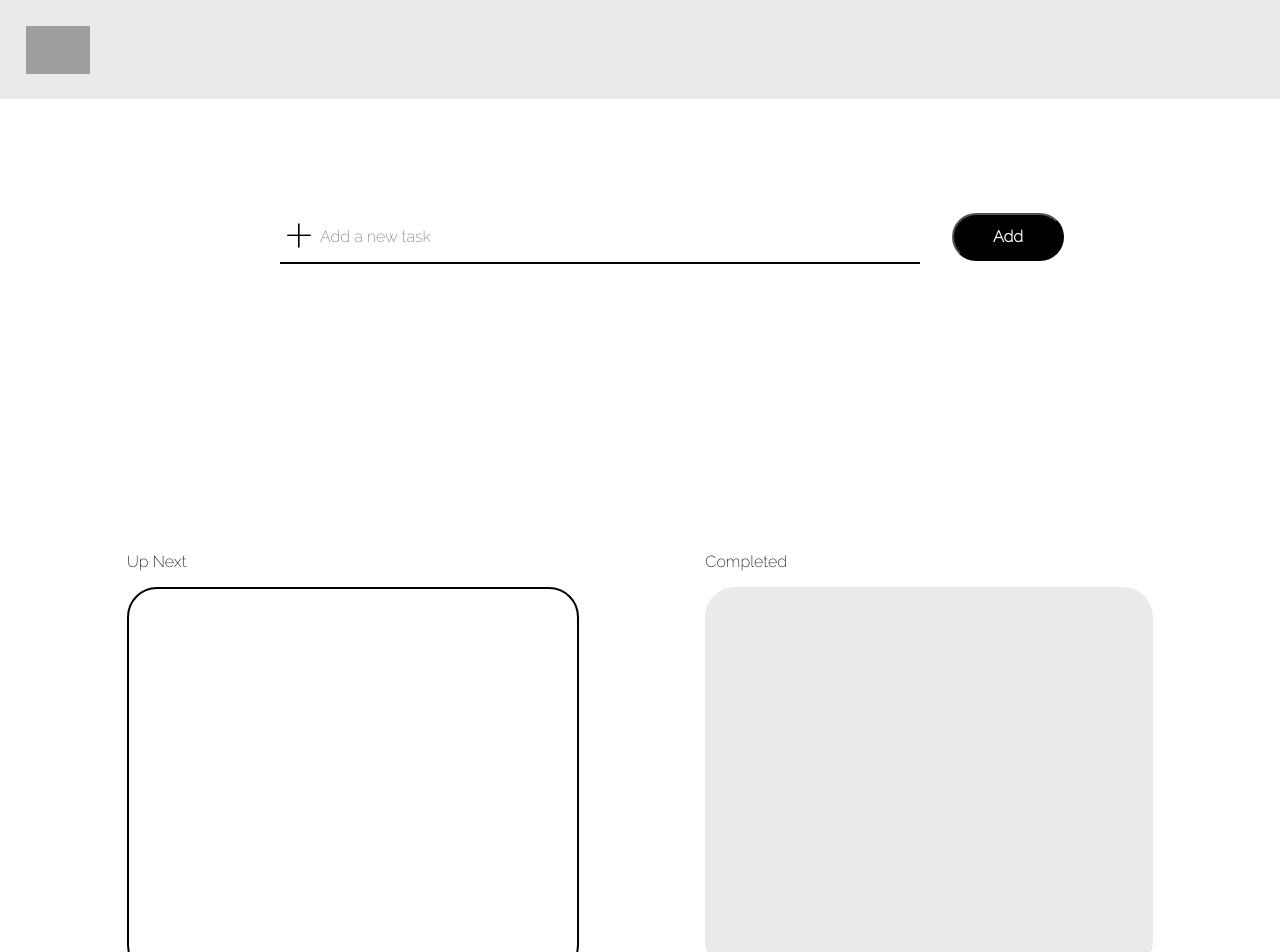
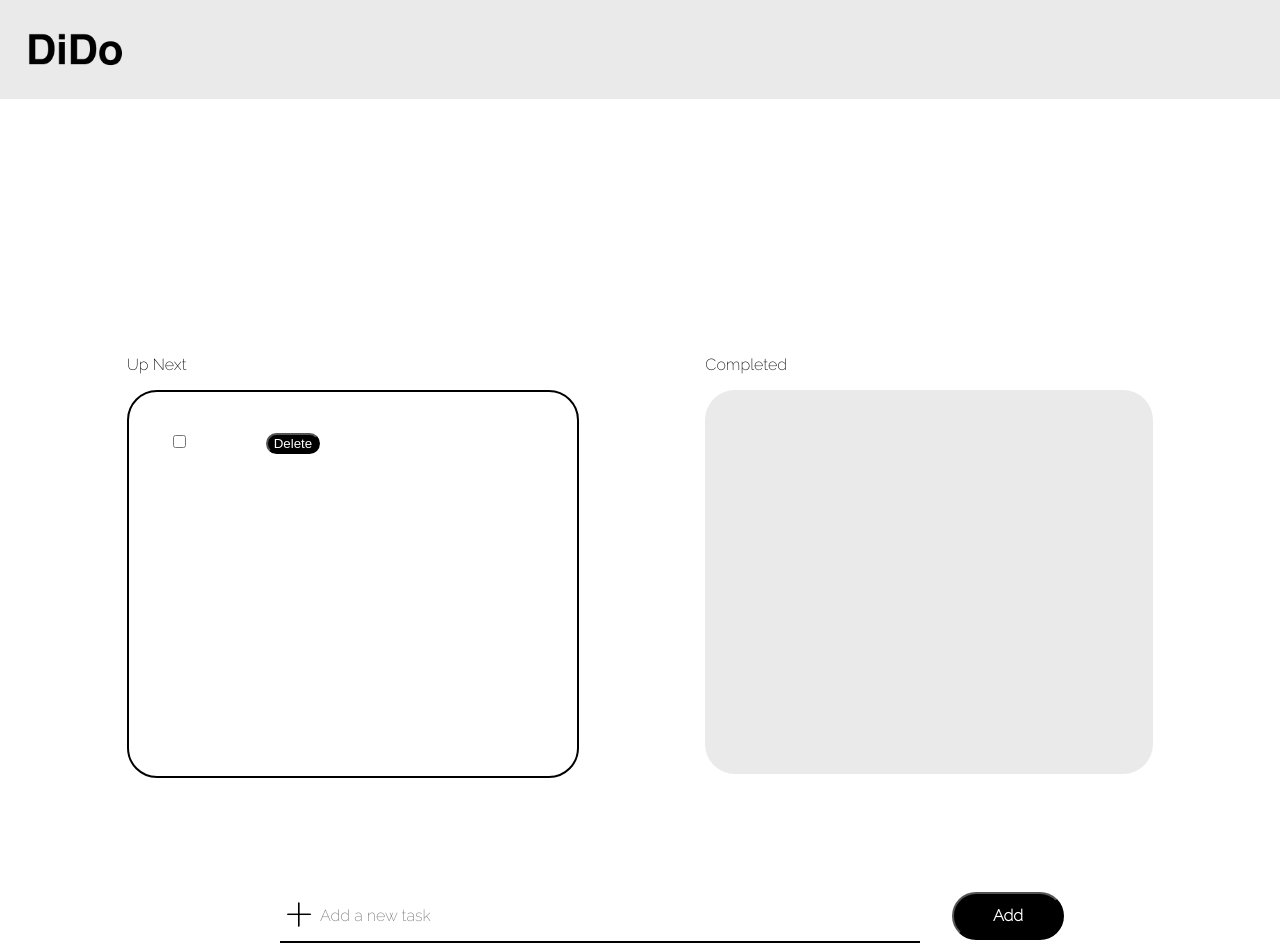
Before and after one commit to cse204-2024/09-todo-react-group-shiyeon, a React (Create React App) app: page / in a window 1280 px wide. Shown: the top 952 px of the page. Built offline with nearby package versions, Linux system fonts and the light colour scheme; no server answers; grey boxes are pictures that could not be loaded.

Commit message:
organizing list and connect ajax calls

```diff
--- a/src/App.css
+++ b/src/App.css
@@ -1,6 +1,6 @@
 .header{
   display:flex;
-  grid-area: 1 / 1 / 2/ 3;
+  grid-area: 1 / 1 / 2 / 3;
   width:100%;
   height:100%;
   padding:1vw;
@@ -12,3 +12,57 @@
   padding:1vw;
   height:3em;
 }
+
+.container{
+  grid-area: 2 / 1 / 3 / 3;
+  display:grid;
+  margin-top:15em;
+  justify-content: space-evenly;
+  position:relative;
+}
+.container .nc_todo{
+  grid-area: 2 / 1 / 3 / 2;
+  width:30vw;
+  height:40vh;
+  padding:2em;
+  border-style:solid;
+  border-width: 2px;
+  border-color:#000000;
+  border-radius:30px;
+  position:relative;
+  overflow-y:scroll;
+}
+
+.container .c_todo{
+  grid-area: 2 / 2 / 3 / 3;
+  background-color:#EAEAEA;
+  width:30vw;
+  height:40vh;
+  padding:2em;
+  border-radius:30px;
+  position:relative;
+  overflow-y:scroll;
+}
+
+.container .nc_todo .todo_list{
+  display:flex;
+  justify-content: space-between;
+  padding:0.5em;
+}
+.container .c_todo .todo_list{
+  display:flex;
+  justify-content: space-between;
+  padding:0.5em;
+}
+.container .nc_todo .todo_list .check{
+  margin-right: 1em;
+}
+.container .c_todo .todo_list .check{
+  margin-right: 1em;
+}
+.container .delete_btn{
+  margin-left:5em;
+  border-radius:30px;
+  background-color: #000000;
+  color:#ffffff;
+}
--- a/src/App.js
+++ b/src/App.js
@@ -1,17 +1,27 @@
 import React from 'react';
+import {useState, useEffect} from "react";
 import './App.css';
+import logo from './Logo.png';
+import Todo from './Todo';
 
 function App() {
-  //const [todos, setTodos] = useState([]);
+  const [todos, setTodos] = useState([]);
 
-  function initialize(){
-    //ajax
+  useEffect(()=>{
     let xhttp2 = new XMLHttpRequest();
 
     xhttp2.onreadystatechange = function(){
         if (this.readyState == 4 && this.status == 200){
             let todo = JSON.parse(this.responseText);
-            console.log(todo);
+            setTodos(todo);
+
+            /*
+            todo.sort(function (a, b){
+              return parseFloat(a.created_at) - parseFloat(b.created_at);
+            });
+            */
+           console.log(todo);
+
           }else if(this.readyState == 4){
             console.log(this.responseText);
         }
@@ -20,23 +30,31 @@ function App() {
     xhttp2.setRequestHeader("x-api-key", "d4681d-747376-1752ce-4282a1-053f50");
     xhttp2.send();
 
-    //let newTodos = [result.data,...todos];
-    //setTodos(newTodos)
-
-    return (
-      <div className="App">
-
-      </div>
-    );
-  }
+  }, []);
 
 
   return (
+
     <div className="App">
-        <div class="header">
-            <img class="logo" src="Logo.png" alt="logo image"/>
+
+        <div className="header">
+            <img src={logo} alt="logo image"></img>
         </div>
+
+
+        <div className="container">
+          <p>Up Next</p>
+          <div className="nc_todo" id="nc_todo">
+            <Todo />
+          </div>
+
+          <p>Completed</p>
+          <div className="c_todo" id="c_todo"></div>
+          </div>
     </div>
+
+
+    //iterate through the todos object create todo componenet and add them to the list
   );
 }
 
--- a/src/NewTodo.js
+++ b/src/NewTodo.js
@@ -5,11 +5,11 @@ import './NewTodo.css';
 
 function NewTodo() {
     return (
-        <div class="input" id="new_todo">
-            <form>
-                <input class="textbox" id="add_todo" type="text" placeholder="Add a new task"/>
-                <button id="submit_todo" type="submit">Add</button>
-            </form>
+        <div className="input" id="new_todo">
+          <form>
+            <input className="textbox" id="add_todo" type="text" placeholder="Add a new task"/>
+            <button id="submit_todo" type="submit">Add</button>
+          </form>
         </div>
     );
   }
--- a/src/Todo.css
+++ b/src/Todo.css
@@ -1,47 +1,16 @@
-.container{
-    grid-area: 2 / 1 / 3 / 3;
-    display:grid;
-    margin-top:15em;
-    justify-content: space-evenly;
-    position:relative;
-}
-.container .nc_todo{
-    grid-area: 2 / 1 / 3 / 2;
-    width:30vw;
-    height:40vh;
-    padding:2em;
-    border-style:solid;
-    border-width: 2px;
-    border-color:#000000;
-    border-radius:30px;
-    position:relative;
-    overflow-y:scroll;
-}
-
-.container .c_todo{
-    grid-area: 2 / 2 / 3 / 3;
-    background-color:#EAEAEA;
-    width:30vw;
-    height:40vh;
-    padding:2em;
-    border-radius:30px;
-    position:relative;
-    overflow-y:scroll;
-}
-
-.container .nc_todo .todo_list{
+.todo_list{
     display:flex;
     justify-content: space-between;
     padding:0.5em;
 }
-.container .c_todo .todo_list{
+.todo_list{
     display:flex;
     justify-content: space-between;
     padding:0.5em;
 }
-.container .nc_todo .todo_list .check{
+.todo_list .check{
     margin-right: 1em;
 }
-.container .c_todo .todo_list .check{
+.todo_list .check{
     margin-right: 1em;
 }
--- a/src/Todo.js
+++ b/src/Todo.js
@@ -1,20 +1,39 @@
 import React from 'react';
 import './Todo.css';
-//import logo from './logo.svg';
-//import './App.css';
 
+//building individual todo item
 function Todo() {
+    //let id = props.id;
+    //let classes = props.className;
 
     return (
-        <div class="container">
-            <p>Up Next</p>
-            <div class="nc_todo" id="nc_todo"></div>
+        <div className = "todo_list">
+            <div className = "label_div">
 
-            <p>Completed</p>
-            <div class="c_todo" id="c_todo">
+                <input
+                    type = "checkbox"
+                    className = "check"
+                    //id=
+                />
+
+                <label
+                    //id = {e}
+                    //text = {e}
+                />
+
+                <button
+                    type = "submit"
+                    className = "delete_btn"
+                    //id = {e}
+                >Delete</button>
+
             </div>
         </div>
+
+
     );
   }
 
   export default Todo;
+
+  //export default Todo();
```
Also changed, not shown: src/NewTodo.css (indentation only).
